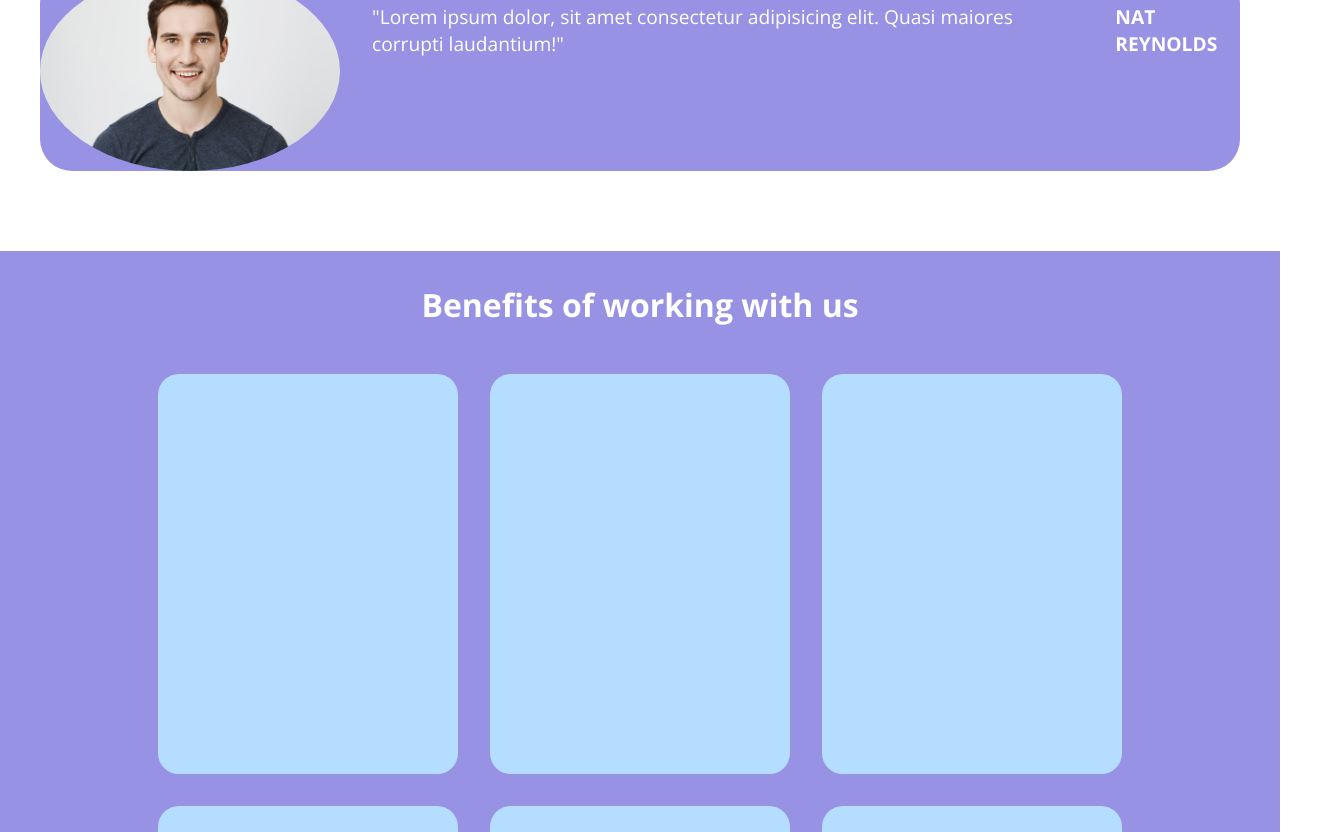
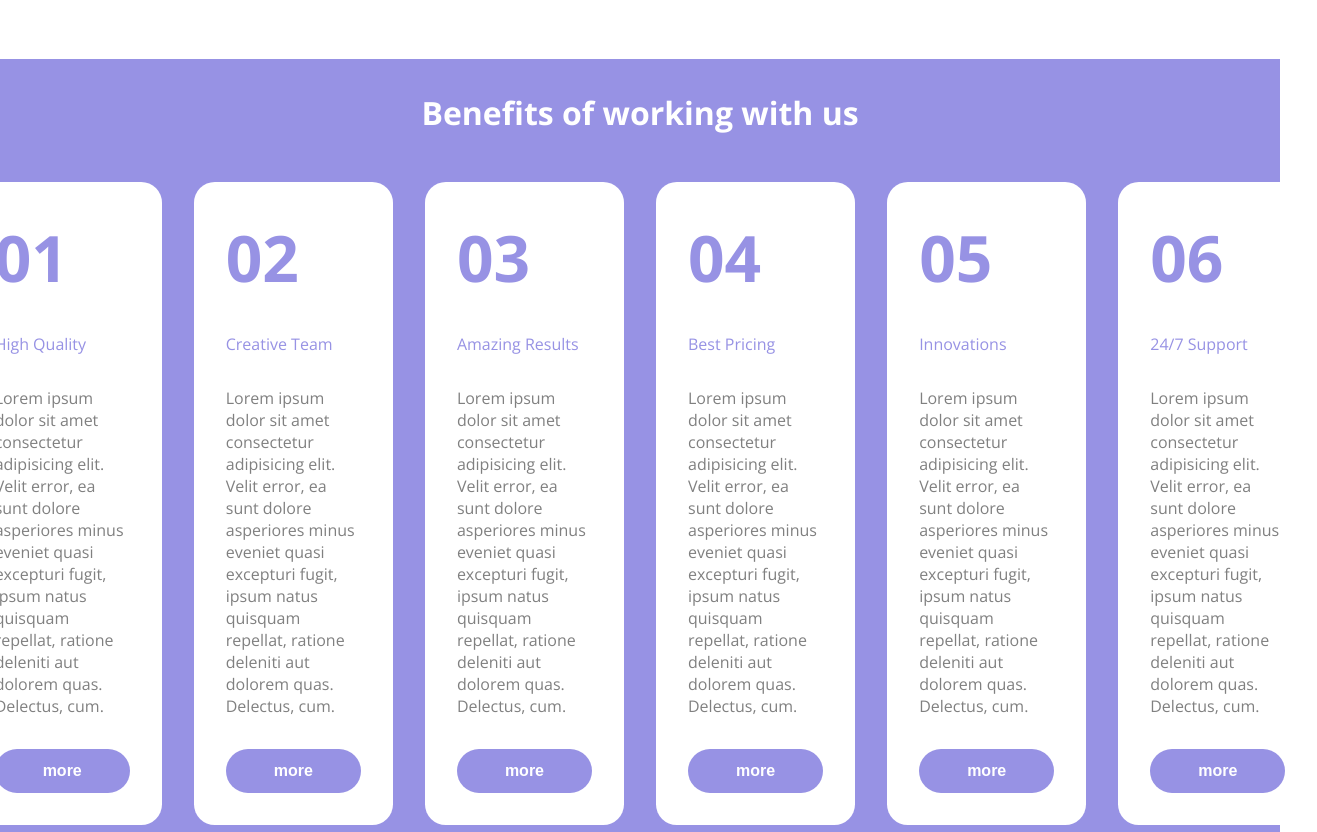
Before and after one commit to dariolaseta/htmlcss-responsive-layout, a plain HTML site: page index.html in a window 1280 px wide. Shown: the part 2148-2980 px from the top of the page, 1317 px wide, since content can reach past the window. Drawn offline with nearby package versions, Linux system fonts and the light colour scheme.

Commit message:
started benefits section

```diff
--- a/css/style.css
+++ b/css/style.css
@@ -133,6 +133,33 @@ div.card p{
     margin-left: 2rem;
 }
 
+section.benefits div.row .box{
+    background-color: white;
+}
+
+section.benefits div.row .box h2{
+    font-size: 4rem;
+    text-align: left;
+    color: #9792e4;
+}
+
+section.benefits div.row .box p{
+    text-align: left;
+    color: #9792e4;
+    margin: 2rem;
+}
+
+section.benefits div.row .box p.description{
+    text-align: left;
+    color: grey;
+    margin: 2rem;
+}
+
+div.row .box button{
+    margin: 0 2rem 2rem;
+    background-color: #9792e4;
+}
+
 div.box-big p{
     margin: 2rem;
     width: 40%;
@@ -246,7 +273,6 @@ div.box-big button{
 
     section.jumbo div.box{
         width: calc(100% / 3);
-        height: 400px;
         margin: .5rem;
     }
 
@@ -277,8 +303,6 @@ div.box-big button{
     }
 
     div.row div.box{
-        height: 400px;
-        width: 300px;
         margin: 1rem;
 
     }
@@ -300,9 +324,12 @@ div.box-big button{
         margin-top: 20rem;
     }
 
+    div.row{
+        flex-wrap: nowrap;
+        width: calc(100% / 3);
+    }
+
     div.row div.box{
-        height: 400px;
-        width: 300px;
         margin: 1rem;
     }
 }
--- a/index.html
+++ b/index.html
@@ -81,7 +81,7 @@
 
 
             </section>
-
+            <!-- TODO: Rendere immagine rotonda e nome sotto frase -->
             <section class="testimonials flex">
                 <p>TESTIMONIALS</p>
                 <h2>We are committed expert partners</h2>
@@ -100,12 +100,48 @@
                 <h2 class="margin">Benefits of working with us</h2>
 
                 <div class="row container">
-                    <div class="box margin"></div>
-                    <div class="box margin"></div>
-                    <div class="box margin"></div>
-                    <div class="box margin"></div>
-                    <div class="box margin"></div>
-                    <div class="box margin"></div>
+                    <div class="box margin">
+                        <h2>01</h2>
+                        <p>High Quality</p>
+                        <p class="description">Lorem ipsum dolor sit amet consectetur adipisicing elit. Velit error, ea sunt dolore asperiores minus eveniet quasi excepturi fugit, ipsum natus quisquam repellat, ratione deleniti aut dolorem quas. Delectus, cum.</p>
+
+                        <button>more</button>
+                    </div>
+                    <div class="box margin">
+                        <h2>02</h2>
+                        <p>Creative Team</p>
+                        <p class="description">Lorem ipsum dolor sit amet consectetur adipisicing elit. Velit error, ea sunt dolore asperiores minus eveniet quasi excepturi fugit, ipsum natus quisquam repellat, ratione deleniti aut dolorem quas. Delectus, cum.</p>
+
+                        <button>more</button>
+                    </div>
+                    <div class="box margin">
+                        <h2>03</h2>
+                        <p>Amazing Results</p>
+                        <p class="description">Lorem ipsum dolor sit amet consectetur adipisicing elit. Velit error, ea sunt dolore asperiores minus eveniet quasi excepturi fugit, ipsum natus quisquam repellat, ratione deleniti aut dolorem quas. Delectus, cum.</p>
+
+                        <button>more</button>
+                    </div>
+                    <div class="box margin">
+                        <h2>04</h2>
+                        <p>Best Pricing</p>
+                        <p class="description">Lorem ipsum dolor sit amet consectetur adipisicing elit. Velit error, ea sunt dolore asperiores minus eveniet quasi excepturi fugit, ipsum natus quisquam repellat, ratione deleniti aut dolorem quas. Delectus, cum.</p>
+
+                        <button>more</button>
+                    </div>
+                    <div class="box margin">
+                        <h2>05</h2>
+                        <p>Innovations</p>
+                        <p class="description">Lorem ipsum dolor sit amet consectetur adipisicing elit. Velit error, ea sunt dolore asperiores minus eveniet quasi excepturi fugit, ipsum natus quisquam repellat, ratione deleniti aut dolorem quas. Delectus, cum.</p>
+
+                        <button>more</button>
+                    </div>
+                    <div class="box margin">
+                        <h2>06</h2>
+                        <p>24/7 Support</p>
+                        <p class="description">Lorem ipsum dolor sit amet consectetur adipisicing elit. Velit error, ea sunt dolore asperiores minus eveniet quasi excepturi fugit, ipsum natus quisquam repellat, ratione deleniti aut dolorem quas. Delectus, cum.</p>
+
+                        <button>more</button>
+                    </div>
                 </div>
             </section>
 
```
